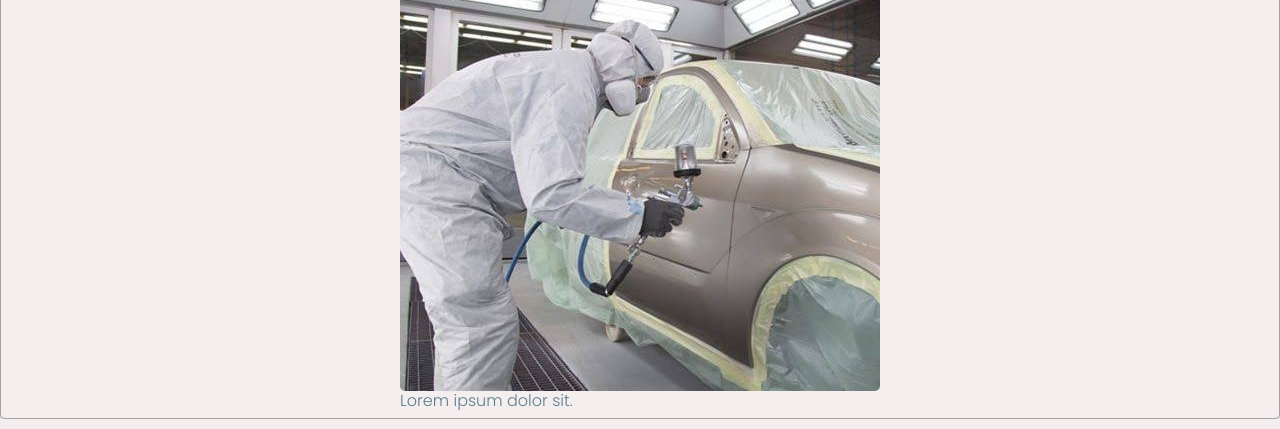
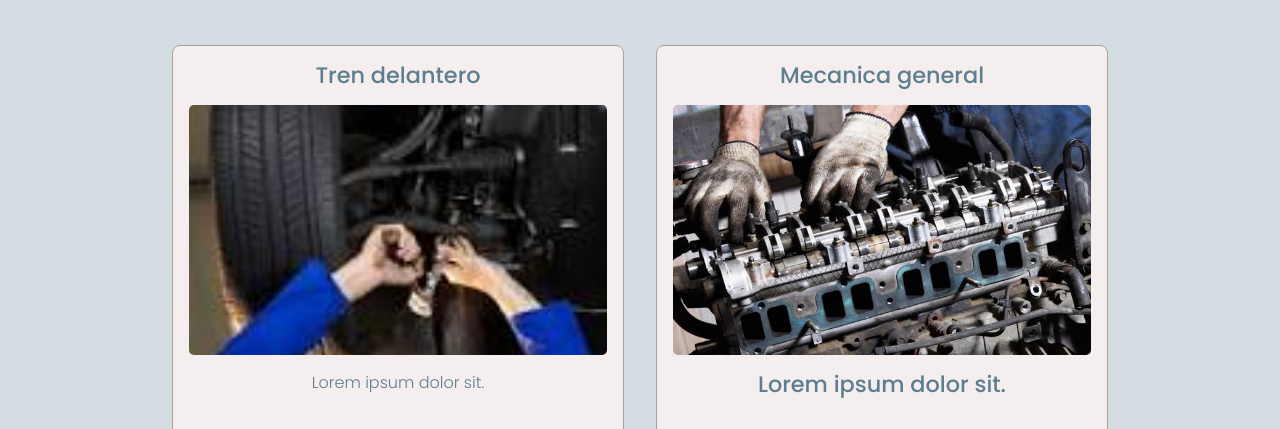
Before and after one commit to EzeBorella/entrega6, a plain HTML site: page pages/servicios.html in a window 1280 px wide. Shown: the part 690-1119 px from the top of the page. Drawn offline with nearby package versions, Linux system fonts and the light colour scheme.

Commit message:
Actualizo estilos y paginas

```diff
--- a/css/style.css
+++ b/css/style.css
@@ -114,15 +114,31 @@ main h1 {
    ========================= */
 
 .hero {
-    background-color: rgb(92, 126, 143);
+    width: 50%;
+    margin: 2rem auto;
+    background-image: linear-gradient(rgba(92, 126, 143, 0.75),
+            rgba(92, 126, 143, 0.75)),
+        url("../img/imagenpromo.jfif");
+
+    background-size: cover;
+    background-position: center;
+
     color: rgb(245, 238, 238);
+
+    min-height: 100px;
+
     display: flex;
     flex-direction: column;
     align-items: center;
     justify-content: center;
+
     padding: 2rem;
     text-align: center;
+
+    border-radius: 8px;
 }
+
+
 
 .hero h2 {
     font-size: 2rem;
@@ -219,34 +235,45 @@ footer a {
 
 
 /* =========================
-   FIGURES
+   TARJETAS
    ========================= */
 
-figure {
+.tarjetas {
+    display: grid;
+    grid-template-columns: repeat(2, 1fr);
+    gap: 2rem;
+    max-width: 1000px;
+    margin: 0 auto;
+    padding: 2rem;
+}
+
+.tarjeta {
     background-color: rgb(245, 238, 238);
     color: rgb(92, 126, 143);
 
-    border-radius: 5px;
     border: 1px solid rgb(162, 162, 162);
+    border-radius: 8px;
 
-    display: flex;
-    flex-direction: column;
-    align-items: center;
+    padding: 1rem;
+    text-align: center;
 
-    margin: 0;
     overflow: hidden;
 }
 
-figure img {
-
-    display: block;
-    border-radius: 5px;
-    object-fit: cover;
+.tarjeta h2 {
+    font-size: 1.4rem;
+    margin-bottom: 1rem;
 }
 
-figcaption {
-    font-size: 1rem;
-    font-weight: 300;
+.tarjeta img {
+    width: 100%;
+    height: 250px;
+    object-fit: cover;
+    border-radius: 5px;
+}
+
+.tarjeta figcaption {
+    padding: 1rem 0 0.5rem;
 }
 
 
@@ -301,6 +328,7 @@ figcaption {
     line-height: 1.8;
     margin-bottom: 1rem;
 }
+
 .accordion {
     max-width: 900px;
     margin: 2rem auto;
--- a/pages/servicios.html
+++ b/pages/servicios.html
@@ -61,6 +61,15 @@
                 <h2>Chaperia y pintura<h2>
                         <img src="../img/chaperiaypintura.jfif" alt="Chaperia y pintura">
                         <figcaption>Lorem ipsum dolor sit.</figcaption>
+            </figure><figure class="tarjeta">
+                <h2>Tren delantero</h2>
+                <img src="../img/trendelantero.jfif" alt="Tren delantero">
+                <figcaption>Lorem ipsum dolor sit.</figcaption>
+            </figure>
+            <figure class="tarjeta">
+                <h2>Mecanica general<h2>
+                        <img src="../img/mecanicageneral.jfif" alt="Mecanica general">
+                        <figcaption>Lorem ipsum dolor sit.</figcaption>
             </figure>
         </section>
     </main>
```
Also changed, not shown: img/imagenpromo.jfif (added), img/mecanicageneral.jfif (added), img/trendelantero.jfif (added).
